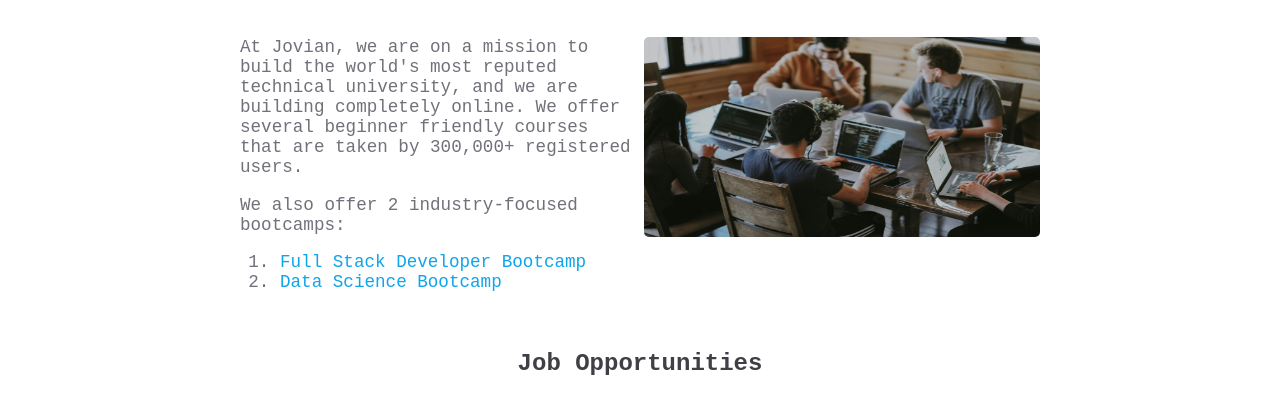
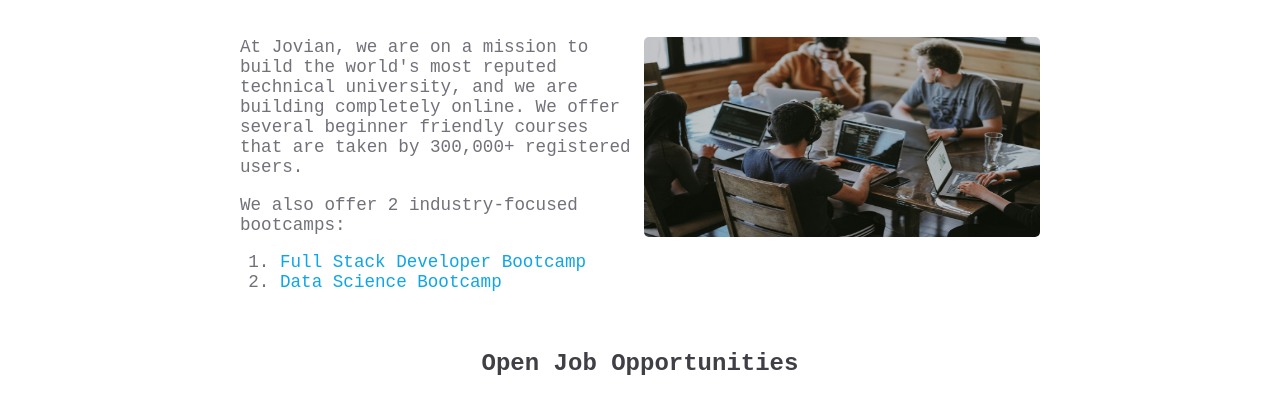
Before and after one commit to orion2024/jovian-careers-responsive1, a plain HTML site: page src/index.html in a window 1280 px wide. Shown: the part 536-942 px from the top of the page. Drawn offline with Linux system fonts and the light colour scheme.

Commit message:
added open job opportunities

```diff
--- a/src/index.html
+++ b/src/index.html
@@ -64,7 +64,7 @@
     </div>
 
 
-    <h2>Job Opportunities</h2>
+    <h2>Open Job Opportunities</h2>
 
     <div id="jobs">
         <table id="jobs-table">
```
